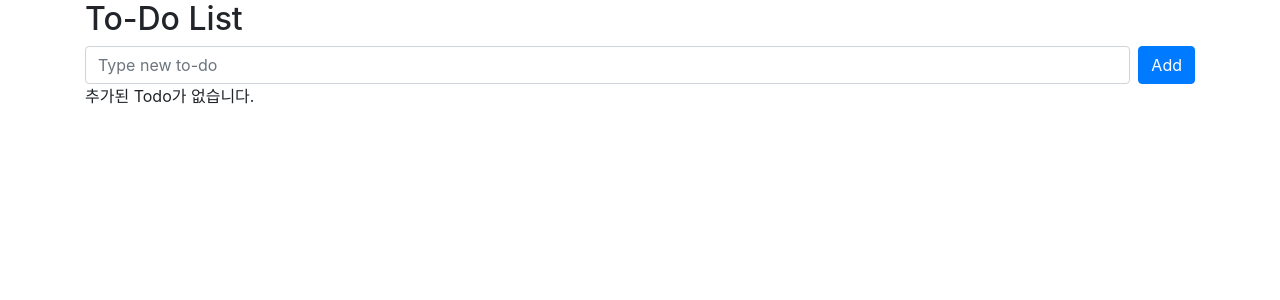
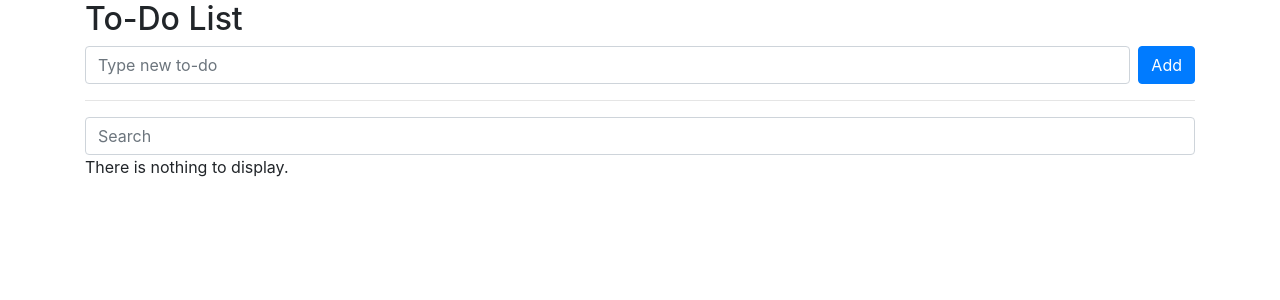
Before and after one commit to Hunvely/Vue3-ToDoList, a Vue app: page / in a window 1280 px wide. Shown: the top 300 px of the page. Built offline with nearby package versions, Linux system fonts and the light colour scheme.

Commit message:
Feat - Add ToDo search engine using computed and filter functions.

```diff
--- a/src/App.vue
+++ b/src/App.vue
@@ -3,14 +3,26 @@
   <div class="container">
     <h2>To-Do List</h2>
     <TodoSimpleForm v-on:add-todo="addTodo" />
-    <div v-if="!todos.length">추가된 Todo가 없습니다.</div>
-    <TodoList v-bind:todos="todos" v-bind:todoStyle="todoStyle" @toggle-todo="toggleTodo" @delete-todo="deleteTodo"/>
+    <hr />
+    <input
+      class="form-control"
+      type="text"
+      v-model="searchText"
+      placeholder="Search"
+    />
+    <div v-if="!filteredTodos.length">There is nothing to display.</div>
+    <TodoList
+      v-bind:todos="filteredTodos"
+      v-bind:todoStyle="todoStyle"
+      @toggle-todo="toggleTodo"
+      @delete-todo="deleteTodo"
+    />
   </div>
 </template>
 
 // JavaScript
 <script>
-import { ref } from "vue";
+import { ref, computed } from "vue";
 import TodoSimpleForm from "./components/TodoSimpleForm.vue";
 import TodoList from "./components/TodoList.vue";
 export default {
@@ -38,12 +50,25 @@
       todos.value.splice(index, 1);
     };
 
+    const searchText = ref("");
+    const filteredTodos = computed(() => {
+      if (searchText.value) {
+        return todos.value.filter((todo) => {
+          return todo.subject.includes(searchText.value);
+        });
+      } else {
+        return todos.value;
+      }
+    });
+
     return {
       todos,
       addTodo,
       todoStyle,
       toggleTodo,
       deleteTodo,
+      searchText,
+      filteredTodos,
     };
   },
 };
```
